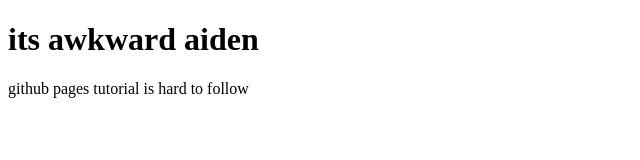
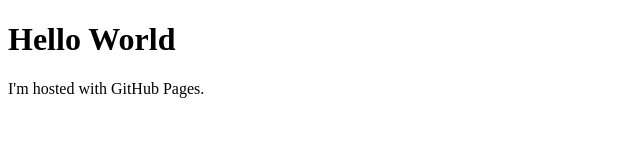
Before and after one commit to AwkwardAiden/awkwardaiden.github.io, a plain HTML site: page index.html in a window 1280 px wide. Shown: the whole page, without its empty margins (0-640 px from the left). Drawn offline with Linux system fonts and the light colour scheme.

Commit message:
Update index.html

```diff
--- a/index.html
+++ b/index.html
@@ -1,7 +1,10 @@
 <!DOCTYPE html>
 <html>
-<body>
-<h1>its awkward aiden</h1>
-<p>github pages tutorial is hard to follow</p>
-</body>
+  <head>
+    <title>awkwardaiden.github.io</title>
+  </head>
+  <body>
+    <h1>Hello World</h1>
+	<p>I'm hosted with GitHub Pages.</p>
+  </body>
 </html>
```
